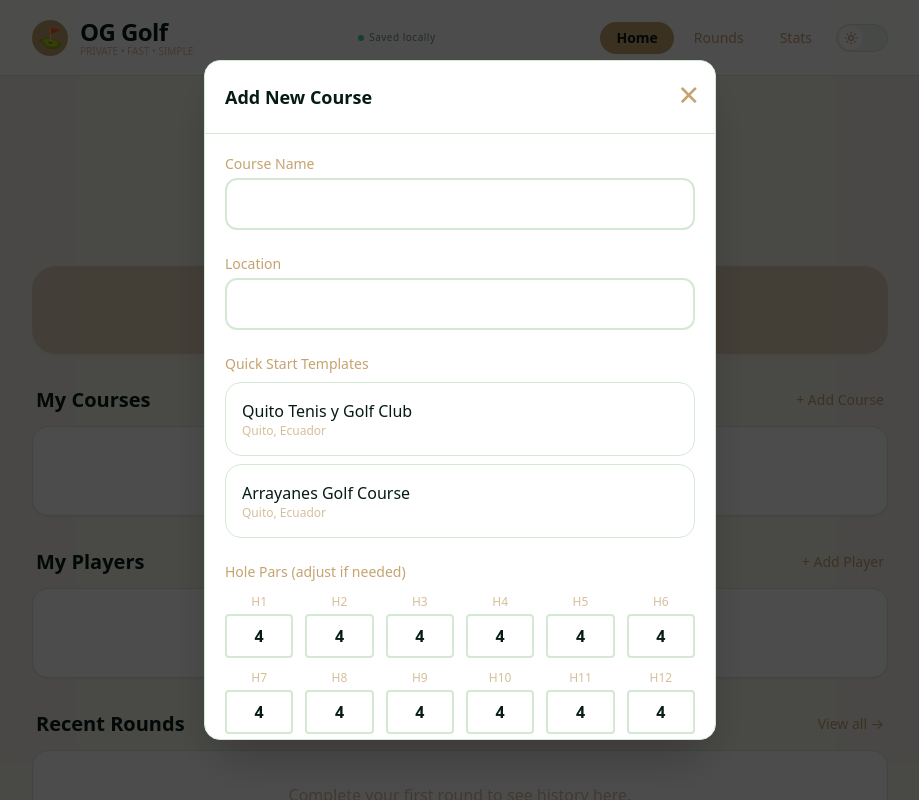
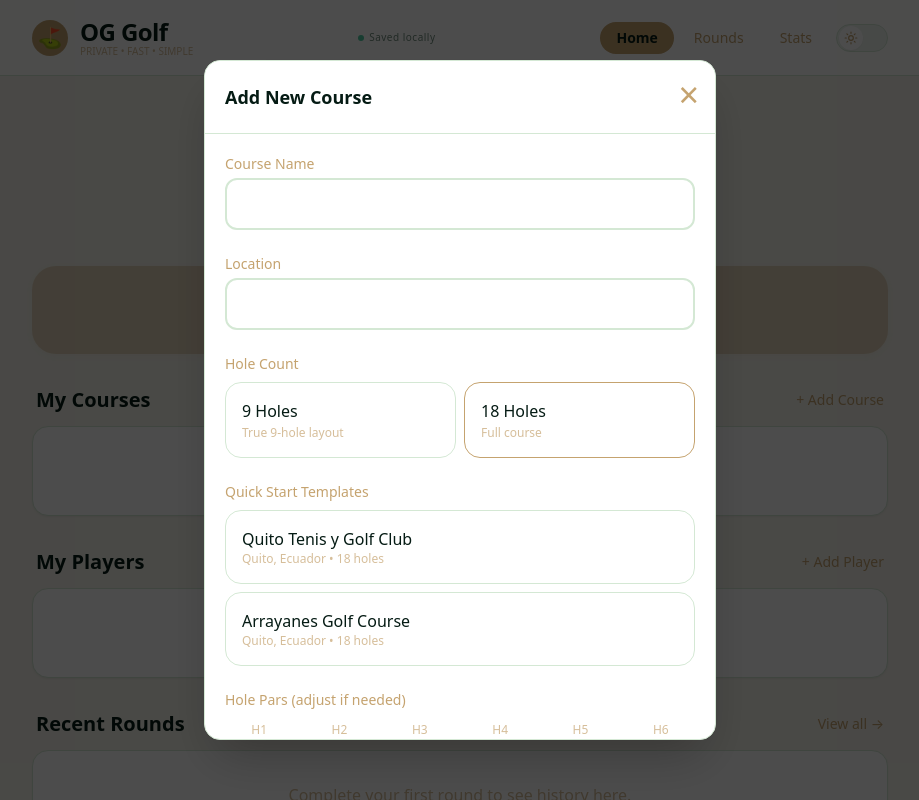
Before and after one commit to pateverab/og-golf, a Next.js app: page / in a window 1280 px wide. Both pictures are taken after a click on the button "+ Add Course". Shown: the top 800 px of the page, without its empty margins (180-1099 px from the left). Built offline with nearby package versions, Linux system fonts and the light colour scheme.

Commit message:
Add edit course/player flows and true 9-hole create
Allow in-place course and player edits from Home, support creating
9-hole courses, and hide Hole 10 / 18-hole start options on 9-hole
layouts. Persist startingHandicap as the fallback for OG index.

```diff
--- a/app/page.tsx
+++ b/app/page.tsx
@@ -32,6 +32,8 @@
   getHolesInPlay,
   getRoundFormatLabel,
   is18HoleCourse,
+  normalizeRoundConfig,
+  playerUsesStartingHandicap,
 } from "@/lib/calculations";
 import { Modal } from "@/components/Modal";
 import { CourseForm } from "@/components/CourseForm";
@@ -57,6 +59,8 @@
   const [activeTab, setActiveTab] = useState<"home" | "rounds" | "stats">("home");
   const [isCourseModalOpen, setIsCourseModalOpen] = useState(false);
   const [isPlayerModalOpen, setIsPlayerModalOpen] = useState(false);
+  const [editingCourseId, setEditingCourseId] = useState<string | null>(null);
+  const [editingPlayerId, setEditingPlayerId] = useState<string | null>(null);
   const [isStartRoundModalOpen, setIsStartRoundModalOpen] = useState(false);
   const [selectedCourseForStart, setSelectedCourseForStart] = useState<string>("");
   const [selectedPlayersForStart, setSelectedPlayersForStart] = useState<string[]>([]);
@@ -146,14 +150,35 @@
   }, [activeRound]);
 
   // ==================== COURSES ====================
-  const handleAddCourse = (courseData: Omit<Course, "id" | "createdAt">) => {
+  const openAddCourseModal = () => {
+    setEditingCourseId(null);
+    setIsCourseModalOpen(true);
+  };
+
+  const openEditCourseModal = (courseId: string) => {
+    setEditingCourseId(courseId);
+    setIsCourseModalOpen(true);
+  };
+
+  const closeCourseModal = () => {
+    setIsCourseModalOpen(false);
+    setEditingCourseId(null);
+  };
+
+  const handleSaveCourse = (courseData: Omit<Course, "id" | "createdAt">) => {
+    if (editingCourseId) {
+      setCourses((prev) =>
+        prev.map((c) => (c.id === editingCourseId ? { ...c, ...courseData } : c))
+      );
+    } else {
       const newCourse: Course = {
         ...courseData,
         id: generateId(),
         createdAt: new Date().toISOString(),
       };
       setCourses((prev) => [...prev, newCourse]);
-    setIsCourseModalOpen(false);
+    }
+    closeCourseModal();
   };
 
   const handleDeleteCourse = (courseId: string) => {
@@ -162,16 +187,54 @@
   };
 
   // ==================== PLAYERS ====================
-  const handleAddPlayer = (name: string, nickname: string, startingHandicap: number) => {
+  const openAddPlayerModal = () => {
+    setEditingPlayerId(null);
+    setIsPlayerModalOpen(true);
+  };
+
+  const openEditPlayerModal = (playerId: string) => {
+    setEditingPlayerId(playerId);
+    setIsPlayerModalOpen(true);
+  };
+
+  const closePlayerModal = () => {
+    setIsPlayerModalOpen(false);
+    setEditingPlayerId(null);
+  };
+
+  const handleSavePlayer = (name: string, nickname: string, startingHandicap: number) => {
+    if (editingPlayerId) {
+      setPlayers((prev) =>
+        prev.map((p) => {
+          if (p.id !== editingPlayerId) return p;
+          const updated: Player = {
+            ...p,
+            name,
+            nickname: nickname || undefined,
+            startingHandicap,
+            handicap: calculateHandicapForPlayer(
+              p.id,
+              rounds,
+              courses,
+              startingHandicap
+            ),
+            updatedAt: new Date().toISOString(),
+          };
+          return updated;
+        })
+      );
+    } else {
       const newPlayer: Player = {
         id: generateId(),
         name,
         nickname: nickname || undefined,
         handicap: startingHandicap,
+        startingHandicap,
         updatedAt: new Date().toISOString(),
       };
       setPlayers((prev) => [...prev, newPlayer]);
-    setIsPlayerModalOpen(false);
+    }
+    closePlayerModal();
   };
 
   const handleDeletePlayer = (playerId: string) => {
@@ -221,11 +284,11 @@
       initialScores[pid] = [];
     });
 
-    const roundConfig = {
+    const roundConfig = normalizeRoundConfig(course, {
       roundLength: roundLengthForStart,
       nineSide: nineSideForStart,
       startingHole: startingHoleForStart,
-    };
+    });
     const holesInPlay = getHolesInPlay(course, roundConfig);
 
     const newActiveRound: ActiveRound = {
@@ -234,9 +297,9 @@
       playerIds: selectedPlayersForStart,
       scores: initialScores,
       startTime: new Date().toISOString(),
-      roundLength: roundLengthForStart,
-      nineSide: nineSideForStart,
-      startingHole: startingHoleForStart,
+      roundLength: roundConfig.roundLength,
+      nineSide: roundConfig.nineSide,
+      startingHole: roundConfig.startingHole,
     };
 
     setActiveRound(newActiveRound);
@@ -833,7 +896,7 @@
             <section className="mb-8">
               <div className="flex items-center justify-between mb-3 px-1">
                 <h2 className="text-xl font-semibold">My Courses</h2>
-                <button onClick={() => setIsCourseModalOpen(true)} className="text-sm text-[#c5a36f] hover:underline">
+                <button onClick={openAddCourseModal} className="text-sm text-[#c5a36f] hover:underline">
                   + Add Course
                 </button>
               </div>
@@ -847,12 +910,20 @@
                       <div className="mt-4 text-sm font-medium text-[#c5a36f]">
                         {course.holes.length} holes • Total Par {getCourseTotalPar(course)}
                       </div>
+                      <div className="mt-4 flex items-center gap-4">
+                        <button
+                          onClick={() => openEditCourseModal(course.id)}
+                          className="text-xs text-[#c5a36f] hover:underline"
+                        >
+                          Edit course
+                        </button>
                         <button
                           onClick={() => handleDeleteCourse(course.id)}
-                        className="text-xs text-red-400/70 hover:text-red-400 mt-4"
+                          className="text-xs text-red-400/70 hover:text-red-400"
                         >
                           Remove course
                         </button>
+                      </div>
                     </div>
                   ))}
                 </div>
@@ -865,7 +936,7 @@
             <section className="mb-8">
               <div className="flex items-center justify-between mb-3 px-1">
                 <h2 className="text-xl font-semibold">My Players</h2>
-                <button onClick={() => setIsPlayerModalOpen(true)} className="text-sm text-[#c5a36f] hover:underline">
+                <button onClick={openAddPlayerModal} className="text-sm text-[#c5a36f] hover:underline">
                   + Add Player
                 </button>
               </div>
@@ -881,10 +952,21 @@
                           OG Index: <span className="font-semibold text-[#c5a36f] text-base">{player.handicap}</span>
                           <span className="block text-[10px] text-[#c5a36f]/50 mt-0.5">Simplified · not USGA</span>
                         </div>
-                      </div>
-                      <button onClick={() => handleDeletePlayer(player.id)} className="text-red-400/70 hover:text-red-400 text-xs mt-1">
+                        <div className="mt-3 flex items-center gap-4">
+                          <button
+                            onClick={() => openEditPlayerModal(player.id)}
+                            className="text-xs text-[#c5a36f] hover:underline"
+                          >
+                            Edit player
+                          </button>
+                          <button
+                            onClick={() => handleDeletePlayer(player.id)}
+                            className="text-xs text-red-400/70 hover:text-red-400"
+                          >
                             Remove
                           </button>
+                        </div>
+                      </div>
                     </div>
                   ))}
                 </div>
@@ -1144,7 +1226,20 @@
           </div>
 
           {/* Round Options */}
-          {selectedCourseForStart && (
+          {selectedCourseForStart && (() => {
+            const startCourse = courses.find((c) => c.id === selectedCourseForStart);
+            if (!startCourse) return null;
+            const courseIs18 = is18HoleCourse(startCourse);
+
+            if (!courseIs18) {
+              return (
+                <div className="rounded-2xl border border-golf-green-100 dark:border-[#2a5a48] p-4 text-sm text-[#c5a36f]">
+                  9-hole course — round plays all holes (1–9). Hole 10 and 18-hole options are not available.
+                </div>
+              );
+            }
+
+            return (
               <div className="space-y-4">
                 <div>
                   <div className="text-sm font-medium text-[#c5a36f] mb-2">Round Length</div>
@@ -1204,7 +1299,8 @@
                   </div>
                 )}
               </div>
-          )}
+            );
+          })()}
 
           {/* Choose Players */}
           {selectedCourseForStart && (
@@ -1245,17 +1341,42 @@
         </div>
       </Modal>
 
-      {/* Add Course Modal */}
-      <Modal isOpen={isCourseModalOpen} onClose={() => setIsCourseModalOpen(false)} title="Add New Course" size="lg">
+      {/* Add / Edit Course Modal */}
+      <Modal
+        isOpen={isCourseModalOpen}
+        onClose={closeCourseModal}
+        title={editingCourseId ? "Edit Course" : "Add New Course"}
+        size="lg"
+      >
         <CourseForm
-          onSave={handleAddCourse}
-          onCancel={() => setIsCourseModalOpen(false)}
+          key={editingCourseId ?? "new-course"}
+          initialCourse={
+            editingCourseId ? courses.find((c) => c.id === editingCourseId) ?? null : null
+          }
+          onSave={handleSaveCourse}
+          onCancel={closeCourseModal}
         />
       </Modal>
 
-      {/* Add Player Modal */}
-      <Modal isOpen={isPlayerModalOpen} onClose={() => setIsPlayerModalOpen(false)} title="Add New Player">
-        <PlayerForm onSave={handleAddPlayer} onCancel={() => setIsPlayerModalOpen(false)} />
+      {/* Add / Edit Player Modal */}
+      <Modal
+        isOpen={isPlayerModalOpen}
+        onClose={closePlayerModal}
+        title={editingPlayerId ? "Edit Player" : "Add New Player"}
+      >
+        <PlayerForm
+          key={editingPlayerId ?? "new-player"}
+          initialPlayer={
+            editingPlayerId ? players.find((p) => p.id === editingPlayerId) ?? null : null
+          }
+          hasCalculatedIndex={
+            editingPlayerId
+              ? !playerUsesStartingHandicap(editingPlayerId, rounds, courses)
+              : false
+          }
+          onSave={handleSavePlayer}
+          onCancel={closePlayerModal}
+        />
       </Modal>
 
                   {/* Improved Player Detail Modal */}
--- a/components/CourseForm.tsx
+++ b/components/CourseForm.tsx
@@ -1,43 +1,98 @@
 'use client';
 
-import React, { useState } from "react";
-import { Course, Hole, SUGGESTED_COURSE_TEMPLATES } from "@/lib/calculations";
+import React, { useEffect, useState } from "react";
+import {
+  Course,
+  Hole,
+  SUGGESTED_COURSE_TEMPLATES,
+  generateDefaultHoles,
+} from "@/lib/calculations";
 
 interface CourseFormProps {
   onSave: (course: Omit<Course, "id" | "createdAt">) => void;
   onCancel: () => void;
+  /** When set, form is in edit mode and prefilled. */
+  initialCourse?: Course | null;
 }
 
-export function CourseForm({ onSave, onCancel }: CourseFormProps) {
-  const [name, setName] = useState("");
-  const [location, setLocation] = useState("");
+export function CourseForm({ onSave, onCancel, initialCourse }: CourseFormProps) {
+  const isEdit = !!initialCourse;
+  const [name, setName] = useState(initialCourse?.name ?? "");
+  const [location, setLocation] = useState(initialCourse?.location ?? "");
+  const [holeCount, setHoleCount] = useState<9 | 18>(
+    initialCourse && initialCourse.holes.length <= 9 ? 9 : 18
+  );
   const [holes, setHoles] = useState<Hole[]>(
-    Array.from({ length: 18 }, (_, i) => ({ number: i + 1, par: 4 }))
+    initialCourse?.holes?.length
+      ? initialCourse.holes.map((h) => ({ ...h }))
+      : generateDefaultHoles(18)
   );
 
-  const loadTemplate = (template: any) => {
+  useEffect(() => {
+    if (!initialCourse) return;
+    setName(initialCourse.name);
+    setLocation(initialCourse.location);
+    const count = initialCourse.holes.length <= 9 ? 9 : 18;
+    setHoleCount(count);
+    setHoles(initialCourse.holes.map((h) => ({ ...h })));
+  }, [initialCourse]);
+
+  const setHoleCountAndResize = (count: 9 | 18) => {
+    setHoleCount(count);
+    setHoles((prev) => {
+      if (count === 9) {
+        const front = prev.filter((h) => h.number <= 9);
+        if (front.length === 9) return front.map((h, i) => ({ number: i + 1, par: h.par }));
+        return generateDefaultHoles(9).map((h, i) => ({
+          number: i + 1,
+          par: front[i]?.par ?? h.par,
+        }));
+      }
+      // Expand to 18, keep existing pars where possible
+      const next = generateDefaultHoles(18);
+      return next.map((h) => {
+        const existing = prev.find((p) => p.number === h.number);
+        return existing ? { ...existing } : h;
+      });
+    });
+  };
+
+  const loadTemplate = (template: (typeof SUGGESTED_COURSE_TEMPLATES)[number]) => {
     setName(template.name || "");
     setLocation(template.location || "");
-
-    // This is the key - force update
-    const newHoles = (template.suggestedPars || Array(18).fill(4)).map((par: number, index: number) => ({
+    const count = template.holeCount === 9 ? 9 : 18;
+    setHoleCount(count);
+    const pars = template.suggestedPars || Array(count).fill(4);
+    const newHoles = pars.slice(0, count).map((par: number, index: number) => ({
       number: index + 1,
       par: Number(par) || 4,
     }));
-
     setHoles(newHoles);
   };
 
   const updatePar = (holeNumber: number, newPar: number) => {
-    setHoles(prev => prev.map(h =>
-      h.number === holeNumber ? { ...h, par: newPar } : h
-    ));
+    setHoles((prev) =>
+      prev.map((h) => (h.number === holeNumber ? { ...h, par: newPar } : h))
+    );
   };
 
   const handleSubmit = (e: React.FormEvent) => {
     e.preventDefault();
     if (!name.trim()) return;
-    onSave({ name: name.trim(), location: location.trim(), holes });
+    const normalizedHoles =
+      holeCount === 9
+        ? holes.filter((h) => h.number <= 9).slice(0, 9)
+        : holes.length >= 18
+          ? holes.slice(0, 18)
+          : generateDefaultHoles(18).map((h) => {
+              const existing = holes.find((p) => p.number === h.number);
+              return existing ?? h;
+            });
+    onSave({
+      name: name.trim(),
+      location: location.trim(),
+      holes: normalizedHoles.map((h, i) => ({ number: i + 1, par: h.par })),
+    });
   };
 
   return (
@@ -63,9 +118,41 @@
         />
       </div>
 
-      {/* Templates */}
       <div>
-        <label className="block text-sm font-medium text-[#c5a36f] mb-2">Quick Start Templates</label>
+        <label className="block text-sm font-medium text-[#c5a36f] mb-2">Hole Count</label>
+        <div className="grid grid-cols-2 gap-2">
+          <button
+            type="button"
+            onClick={() => setHoleCountAndResize(9)}
+            className={`p-4 rounded-2xl border text-left transition ${
+              holeCount === 9
+                ? "border-[#c5a36f] bg-white dark:bg-[#1f4a3a]"
+                : "border-golf-green-100 dark:border-[#2a5a48]"
+            }`}
+          >
+            <div className="font-medium">9 Holes</div>
+            <div className="text-xs text-[#c5a36f]/70 mt-0.5">True 9-hole layout</div>
+          </button>
+          <button
+            type="button"
+            onClick={() => setHoleCountAndResize(18)}
+            className={`p-4 rounded-2xl border text-left transition ${
+              holeCount === 18
+                ? "border-[#c5a36f] bg-white dark:bg-[#1f4a3a]"
+                : "border-golf-green-100 dark:border-[#2a5a48]"
+            }`}
+          >
+            <div className="font-medium">18 Holes</div>
+            <div className="text-xs text-[#c5a36f]/70 mt-0.5">Full course</div>
+          </button>
+        </div>
+      </div>
+
+      {!isEdit && (
+        <div>
+          <label className="block text-sm font-medium text-[#c5a36f] mb-2">
+            Quick Start Templates
+          </label>
           <div className="space-y-2">
             {SUGGESTED_COURSE_TEMPLATES.map((template, index) => (
               <button
@@ -75,15 +162,19 @@
                 className="w-full text-left p-4 rounded-2xl border border-golf-green-100 dark:border-[#2a5a48] hover:border-golf-gold hover:bg-golf-green-50 dark:hover:bg-[#1f4a3a] transition-all"
               >
                 <div className="font-medium">{template.name}</div>
-              <div className="text-xs text-[#c5a36f]/70">{template.location}</div>
+                <div className="text-xs text-[#c5a36f]/70">
+                  {template.location} • {template.holeCount} holes
+                </div>
               </button>
             ))}
           </div>
         </div>
+      )}
 
-      {/* Hole Pars */}
       <div>
-        <label className="block text-sm font-medium text-[#c5a36f] mb-3">Hole Pars (adjust if needed)</label>
+        <label className="block text-sm font-medium text-[#c5a36f] mb-3">
+          Hole Pars (adjust if needed)
+        </label>
         <div className="grid grid-cols-6 gap-3">
           {holes.map((hole) => (
             <div key={hole.number} className="text-center">
@@ -113,7 +204,7 @@
           type="submit"
           className="flex-1 py-3 rounded-xl bg-[#c5a36f] text-[#051b14] font-semibold"
         >
-          Save Course
+          {isEdit ? "Save Changes" : "Save Course"}
         </button>
       </div>
     </form>
--- a/components/PlayerForm.tsx
+++ b/components/PlayerForm.tsx
@@ -1,16 +1,37 @@
 "use client";
 
-import React, { useState } from "react";
+import React, { useEffect, useState } from "react";
+import type { Player } from "@/lib/types";
+import { getPlayerStartingHandicap } from "@/lib/calculations";
 
 interface PlayerFormProps {
   onSave: (name: string, nickname: string, startingHandicap: number) => void;
   onCancel: () => void;
+  /** When set, form is in edit mode and prefilled. */
+  initialPlayer?: Player | null;
+  /** True when OG index is already calculated from rounds (starting HCP is fallback only). */
+  hasCalculatedIndex?: boolean;
 }
 
-export function PlayerForm({ onSave, onCancel }: PlayerFormProps) {
-  const [name, setName] = useState("");
-  const [nickname, setNickname] = useState("");
-  const [handicap, setHandicap] = useState(0);
+export function PlayerForm({
+  onSave,
+  onCancel,
+  initialPlayer,
+  hasCalculatedIndex = false,
+}: PlayerFormProps) {
+  const isEdit = !!initialPlayer;
+  const [name, setName] = useState(initialPlayer?.name ?? "");
+  const [nickname, setNickname] = useState(initialPlayer?.nickname ?? "");
+  const [handicap, setHandicap] = useState(
+    initialPlayer ? getPlayerStartingHandicap(initialPlayer) : 0
+  );
+
+  useEffect(() => {
+    if (!initialPlayer) return;
+    setName(initialPlayer.name);
+    setNickname(initialPlayer.nickname ?? "");
+    setHandicap(getPlayerStartingHandicap(initialPlayer));
+  }, [initialPlayer]);
 
   const handleSubmit = (e: React.FormEvent) => {
     e.preventDefault();
@@ -33,7 +54,9 @@
       </div>
 
       <div>
-        <label className="block text-sm font-medium mb-1.5 text-[#c5a36f]">Nickname (optional)</label>
+        <label className="block text-sm font-medium mb-1.5 text-[#c5a36f]">
+          Nickname (optional)
+        </label>
         <input
           type="text"
           value={nickname}
@@ -44,7 +67,9 @@
       </div>
 
       <div>
-        <label className="block text-sm font-medium mb-1.5 text-[#c5a36f]">Starting OG Index</label>
+        <label className="block text-sm font-medium mb-1.5 text-[#c5a36f]">
+          Starting OG Index
+        </label>
         <div className="flex items-center gap-4">
           <input
             type="range"
@@ -65,7 +90,17 @@
             />
           </div>
         </div>
-        <p className="text-xs text-[#c5a36f]/70 mt-1.5">Kept until this player finishes ≥1 full round, then replaced by their OG index (not USGA).</p>
+        {isEdit && hasCalculatedIndex ? (
+          <p className="text-xs text-[#c5a36f]/70 mt-1.5">
+            Current OG index is {initialPlayer!.handicap} (from rounds). Editing updates the
+            stored starting/fallback value; displayed index stays calculated until rounds change.
+          </p>
+        ) : (
+          <p className="text-xs text-[#c5a36f]/70 mt-1.5">
+            Kept until this player finishes ≥1 full round, then replaced by their OG index (not
+            USGA).
+          </p>
+        )}
       </div>
 
       <div className="flex gap-3 pt-3">
@@ -81,7 +116,7 @@
           disabled={!name.trim()}
           className="golf-btn flex-1 py-3.5 rounded-xl disabled:opacity-50"
         >
-          Add Player
+          {isEdit ? "Save Changes" : "Add Player"}
         </button>
       </div>
     </form>
--- a/lib/types.ts
+++ b/lib/types.ts
@@ -17,7 +17,10 @@
   id: string;
   name: string;
   nickname?: string;
-  handicap: number; // OG index (simplified): starting until ≥1 completed round, then calculated (can be negative)
+  /** Current OG index shown in UI (starting until ≥1 qualifying round, then calculated). */
+  handicap: number;
+  /** Stored starting/fallback HCP; used when player has no qualifying completed rounds. */
+  startingHandicap?: number;
   updatedAt: string;
 }
 
```
Also changed, not shown: lib/calculations.ts (+17 -1 lines), lib/testData.ts (+4 -4 lines). Lines whose indentation alone changed are shown as unchanged.
